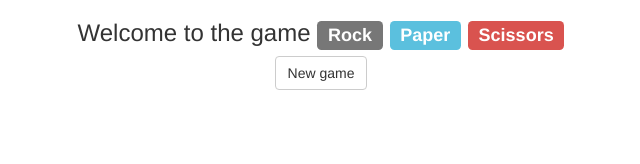
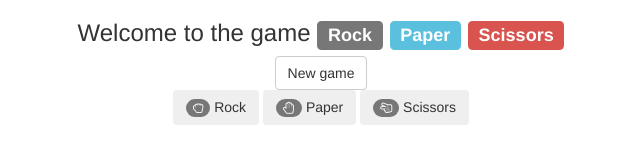
Before and after one commit to Tatharelen/9.7, a plain HTML site: page index.html in a window 1280 px wide. Shown: the whole page, without its empty margins (319-959 px from the left). Drawn offline with nearby package versions, Linux system fonts and the light colour scheme.

Commit message:
Add player selection

```diff
--- a/index.html
+++ b/index.html
@@ -24,6 +24,29 @@
     		</button>
   		</div>
 	</div>
+
+	<div id="js-playerPickElement" class="container">
+	  <div class="row text-center">
+	    <button id="js-playerPick_rock" class="btn">
+	      <span class="badge">
+	        <i class="fa fa-hand-rock-o" aria-hidden="true"></i>
+	      </span>
+	      Rock
+	    </button>
+	    <button id="js-playerPick_paper"  class="btn">
+	      <span class="badge">
+	      <i class="fa fa-hand-paper-o" aria-hidden="true"></i>
+	      </span>
+	      Paper
+	    </button>
+	    <button id="js-playerPick_scissors"  class="btn">
+	      <span class="badge">
+	      <i class="fa fa-hand-scissors-o" aria-hidden="true"></i>
+	      </span>
+	      Scissors
+	    </button>
+	  </div>
+	</div>
 	<script type="text/javascript" src="js/scripts.js"></script>
   </body>
 </html>
--- a/js/scripts.js
+++ b/js/scripts.js
@@ -1,3 +1,11 @@
 var newGameBtn = document.getElementById('js-newGameButton');
 
 newGameBtn.addEventListener('click', newGame);
+
+var pickRock = document.getElementById('js-playerPick_rock'),
+     pickPaper = document.getElementById('js-playerPick_paper'),
+     pickScissors = document.getElementById('js-playerPick_scissors');
+
+pickRock.addEventListener('click', function() { playerPick('rock') });
+pickPaper.addEventListener('click', function() { playerPick('paper') });
+pickScissors.addEventListener('click', function() { playerPick('scissors') });
```
